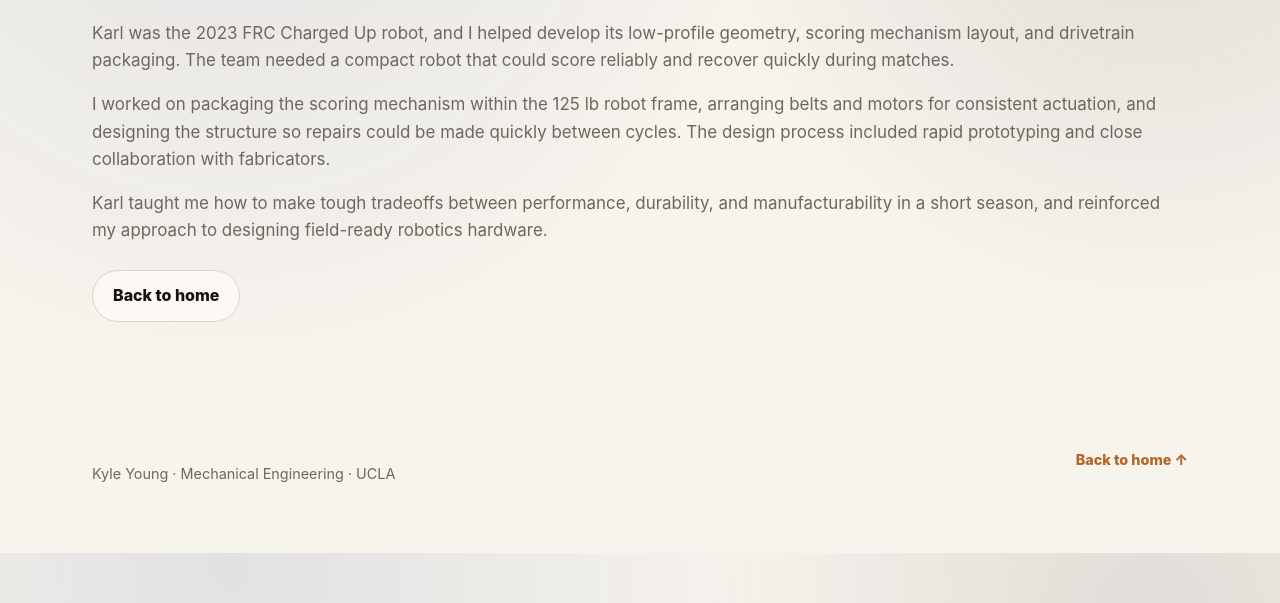
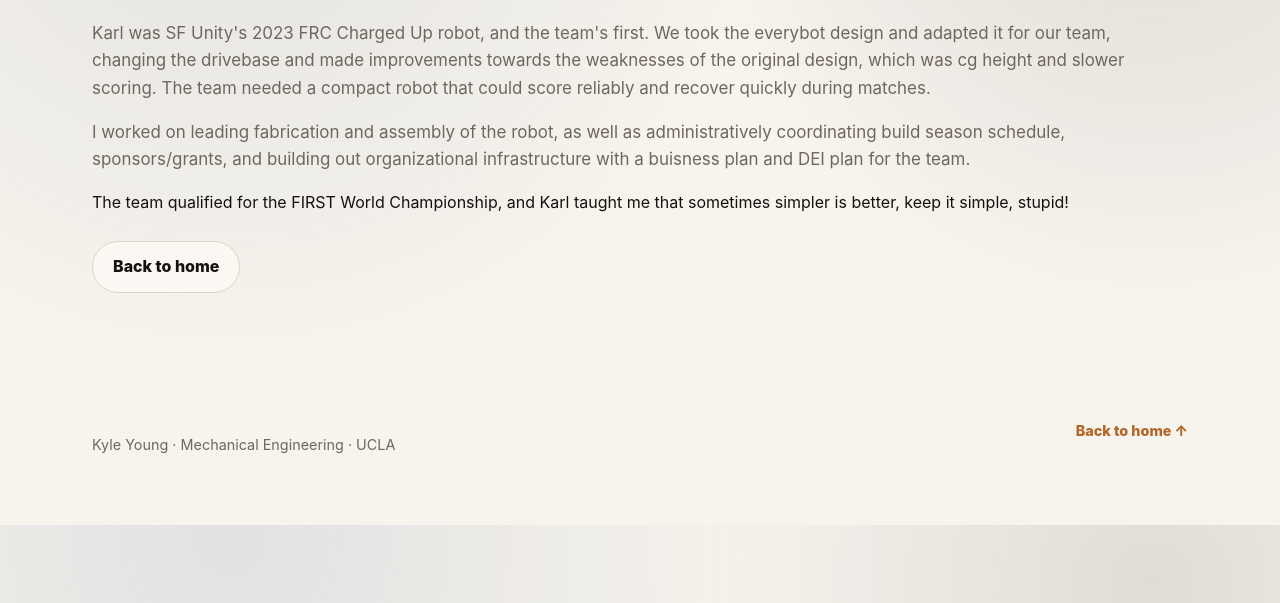
Before and after one commit to kydeguz28/Kyle-Young-Design-Portfolio, a plain HTML site: page projects/karl-2023.html in a window 1280 px wide. Shown: the part 197-800 px from the top of the page. Drawn offline with Linux system fonts and the light colour scheme.

Commit message:
Update karl-2023.html

```diff
--- a/projects/karl-2023.html
+++ b/projects/karl-2023.html
@@ -15,18 +15,14 @@
     </div>
     <div class="about-copy reveal">
       <p>
-        Karl was the 2023 FRC Charged Up robot, and I helped develop its low-profile geometry, scoring mechanism layout,
-        and drivetrain packaging. The team needed a compact robot that could score reliably and recover quickly during
+        Karl was SF Unity's 2023 FRC Charged Up robot, and the team's first. We took the everybot design and adapted it for our team, changing the drivebase and made improvements towards the weaknesses of the original design, which was cg height and slower scoring. The team needed a compact robot that could score reliably and recover quickly during
         matches.
       </p>
       <p>
-        I worked on packaging the scoring mechanism within the 125 lb robot frame, arranging belts and motors for
-        consistent actuation, and designing the structure so repairs could be made quickly between cycles. The design
-        process included rapid prototyping and close collaboration with fabricators.
+        I worked on leading fabrication and assembly of the robot, as well as administratively coordinating build season schedule, sponsors/grants, and building out organizational infrastructure with a buisness plan and DEI plan for the team.
       </p>
-      <p>
-        Karl taught me how to make tough tradeoffs between performance, durability, and manufacturability in a short
-        season, and reinforced my approach to designing field-ready robotics hardware.
+    </div>
+        The team qualified for the FIRST World Championship, and Karl taught me that sometimes simpler is better, keep it simple, stupid!
       </p>
     </div>
     <div class="contact-actions reveal">
```
